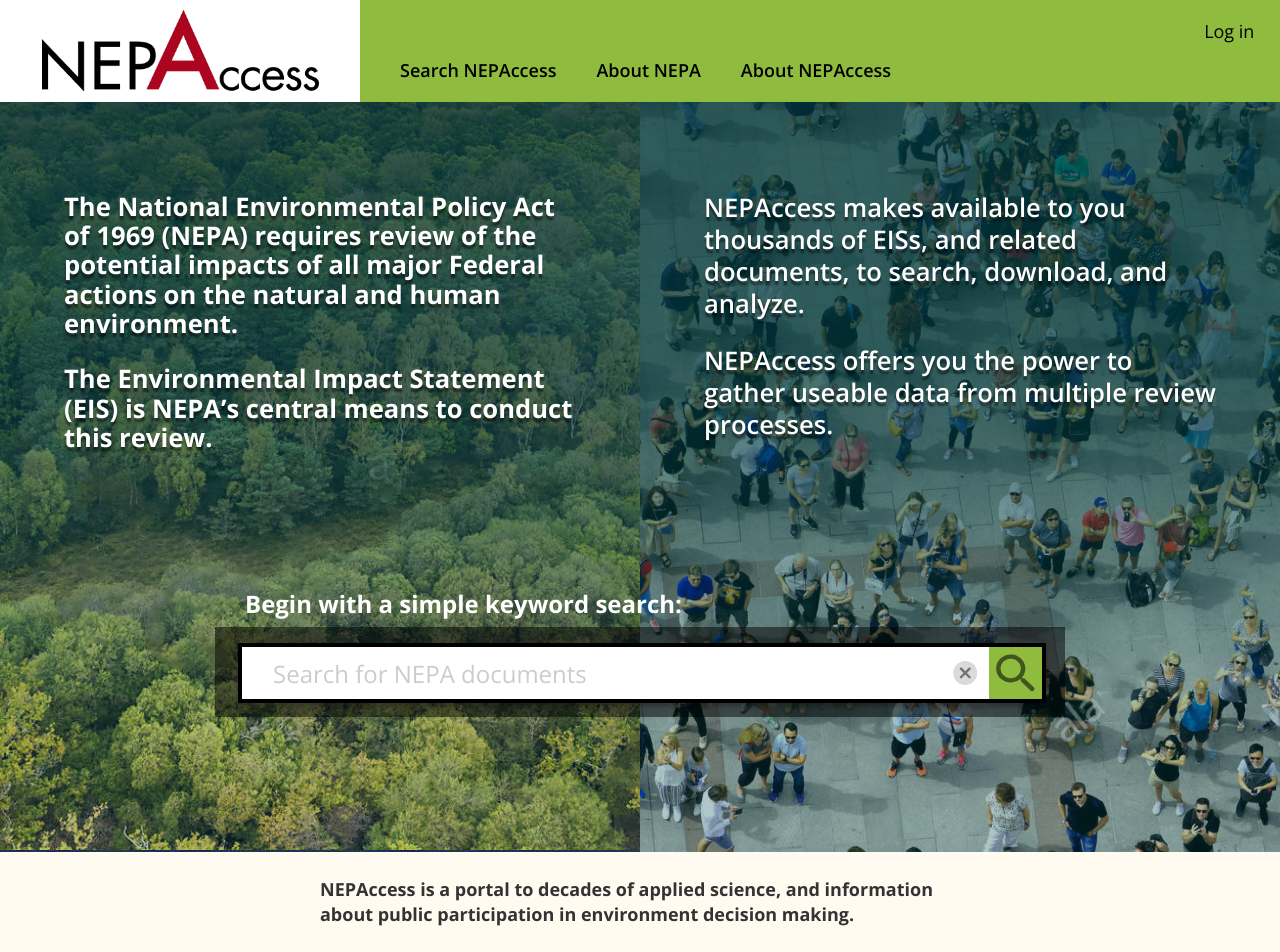
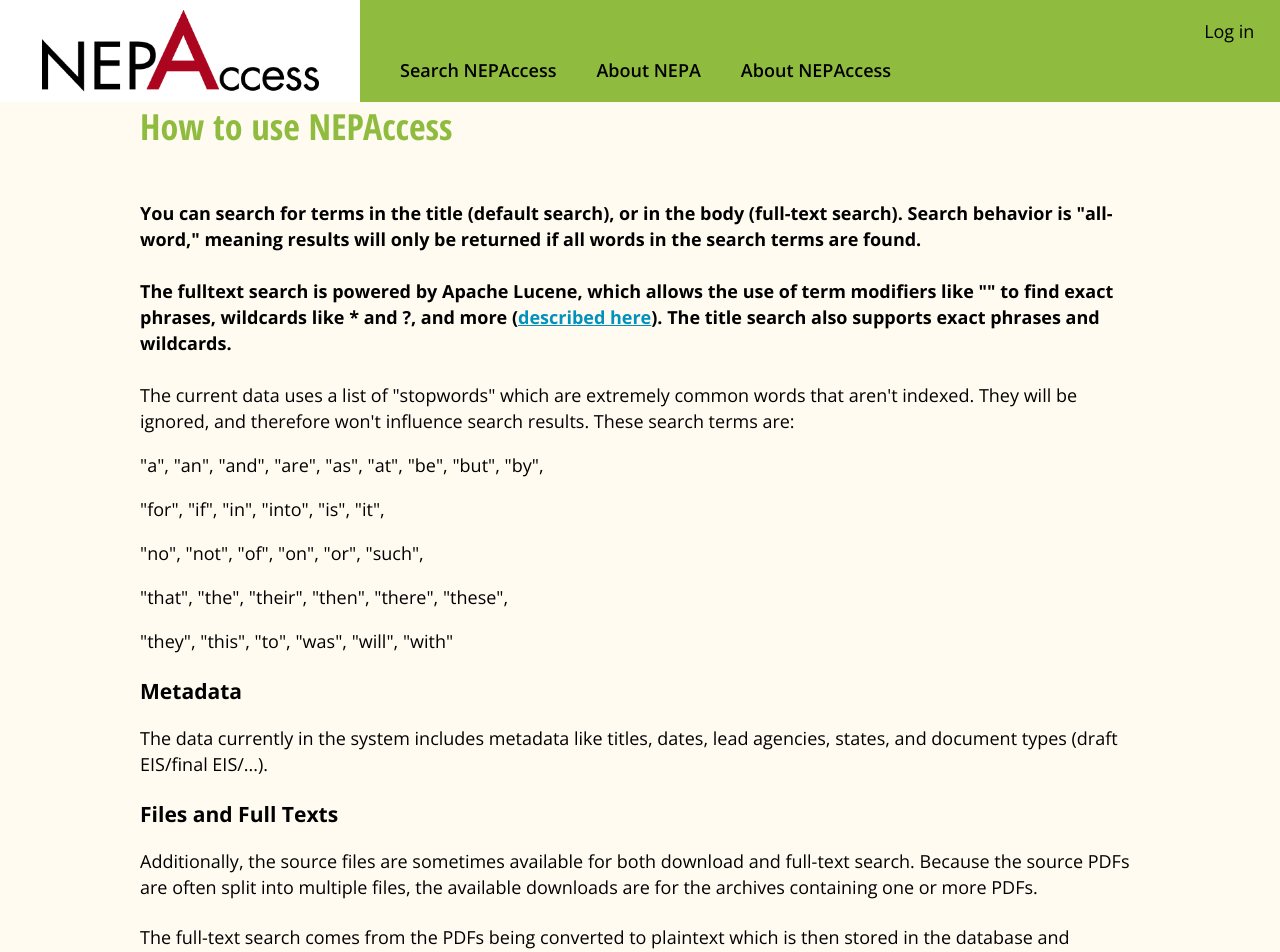
Before and after one commit to GeorgeMSchaffer/nepaccessFront, a React (Create React App) app: page /abouthelp in a window 1280 px wide. Shown: the top 952 px of the page. Built offline with nearby package versions, Linux system fonts and the light colour scheme; no server answers.

Commit message:
Search help page, delete modal, css

```diff
--- /dev/null
+++ b/src/AboutHelp.js
@@ -0,0 +1,60 @@
+import React from 'react';
+import './aboutNepa.css';
+
+export default class AboutHelp extends React.Component {
+
+    render () {
+        return (
+            <div>
+                <div className="spacer"> </div>
+
+                <div id="about-nepa-content">
+
+
+                    <h1 className="about-nepa-title">
+                        How to use NEPAccess
+                    </h1>
+
+                    <span className="about-nepa-bold">
+                        You can search for terms in the title (default search), or in the body (full-text search).  Search behavior is "all-word," meaning results will only be returned if all words in the search terms are found.
+                    </span>
+                    <span className="about-nepa-bold">
+                        The fulltext search is powered by Apache Lucene, which allows the use of term modifiers like "" to find exact phrases, wildcards like * and ?, and more (
+                         <a className="about-nepa-button underline" href="https://lucene.apache.org/core/2_9_4/queryparsersyntax.html#Term Modifiers">described here</a>
+                        ).  The title search also supports exact phrases and wildcards.
+                    </span>
+                    <span className="default-style">
+                        The current data uses a list of "stopwords" which are extremely common words that aren't indexed. They will be ignored, and therefore won't influence search results.
+                        These search terms are:
+                        <p>"a", "an", "and", "are", "as", "at", "be", "but", "by",</p>
+                        <p>"for", "if", "in", "into", "is", "it",</p>
+                        <p>"no", "not", "of", "on", "or", "such",</p>
+                        <p>"that", "the", "their", "then", "there", "these",</p>
+                        <p>"they", "this", "to", "was", "will", "with"</p>
+                    </span>
+
+                    <h3>
+                        Metadata
+                    </h3>
+
+                    <span className="default-style">
+                        The data currently in the system includes metadata like titles, dates, lead agencies, states, and document types (draft EIS/final EIS/...).
+                    </span>
+
+                    <h3>
+                        Files and Full Texts
+                    </h3>
+
+                    <span className="default-style">
+                        Additionally, the source files are sometimes available for both download and full-text search.  Because the source PDFs are often split into multiple files, the available downloads are for the archives containing one or more PDFs.
+                    </span>
+                    <span className="default-style">
+                        The full-text search comes from the PDFs being converted to plaintext which is then stored in the database and indexed by Lucene, while maintaining their relationship to the metadata.
+                    </span>
+
+
+                </div>
+            </div>
+        );
+    }
+}
--- a/src/AboutNepaccess.js
+++ b/src/AboutNepaccess.js
@@ -14,6 +14,10 @@ class AboutNepaccess extends React.Component {
                     <h1 className="about-nepa-title">
                         About NEPAccess
                     </h1>
+
+                    <span className="default-style">
+                        <Link className="about-nepa-button underline" to="/abouthelp">How to search NEPAccess</Link>
+                    </span>
 
                     <span className="default-style bold">
                         NEPAccess helps bring <Link className="about-nepa-button" to="/aboutnepa">NEPA</Link> into the 21st century by harnessing the power of data science to enable the full vision of NEPA as a strategy to deal with emerging 21st-century social, economic, and environmental challenges.
--- a/src/Details/DeleteModal.js
+++ b/src/Details/DeleteModal.js
@@ -17,7 +17,9 @@ export default class DeleteFileLink extends React.Component {
         };
     }
 
-    showModal = (e) => { this.setState({ show: true }); }
+    showModal = (e) => {
+        this.setState({ show: true });
+    }
     hideModal = (e) => { this.setState({ show: false }); }
 
     onKeyUp = (evt) => {
@@ -113,13 +115,26 @@ export default class DeleteFileLink extends React.Component {
                     // ariaHideApp={false}
                 >
                     <button className='button modal-close' onClick={this.hideModal}>Cancel</button>
+
                     <label className="errorLabel">{this.state.networkError}</label>
+
                     <h2 className="title-color">Type DELETE and confirm to really delete this record:</h2>
-                    <input type="text" name="deleteTextBox" value={this.state.deleteText} onChange={this.deleteStateChange}/>
+
+                    <span>Enter "DELETE" here to enable delete button: </span>
+                    <input type="text" name="deleteTextBox"
+                        autoFocus
+                        value={this.state.deleteText} onChange={this.deleteStateChange}
+                    />
+
                     <hr />
+
                     <button className='button' onClick={this.deleteRecord} disabled={this.state.deleteText!=='DELETE'}>Delete</button>
                 </ReactModal>
             </div>
         );
     }
+
+    componentDidUpdate() {
+        // console.log("Modal update");
+    }
 }
--- a/src/Details/match.css
+++ b/src/Details/match.css
@@ -16,8 +16,19 @@
 
 .ReactModal__Overlay--after-open {
     z-index: 4;
-    min-width: 400px;
-    min-height: 300px;
+}
+
+.ReactModal__Content {
+  height: 50%;
+  width: 50%;
+  min-width: 400px;
+  min-height: 300px;
+  margin: auto;
+}
+
+.ReactModal__Content table.details tbody tr td {
+  margin: 0;
+  padding: 0;
 }
 
 #tooltip2Mark {
--- a/src/FulltextSearcher.js
+++ b/src/FulltextSearcher.js
@@ -104,7 +104,7 @@ class FulltextSearcher extends React.Component {
         // const { match, location, history } = this.props;
         const { history } = this.props;
         // const specials = '+ - && || ! ( ) { } [ ] ^ \" ~ * ? : \\ /';
-        const specials = '+ && || ! ( ) { } [ ] ^ ~ ? : \\ /';
+        // const specials = '+ && || ! ( ) { } [ ] ^ ~ ? : \\ /';
         const fulltextTooltipTitle = "<p className=&quot;tooltip-line&quot;>Including any of these stopwords will get zero results: &quot;a&quot;, &quot;an&quot;, &quot;and&quot;, &quot;are&quot;, &quot;as&quot;, &quot;at&quot;, &quot;be&quot;, &quot;but&quot;, &quot;by&quot;,"
         + "&quot;for&quot;, &quot;if&quot;, &quot;in&quot;, &quot;into&quot;, &quot;is&quot;, &quot;it&quot;,"
         + "&quot;no&quot;, &quot;not&quot;, &quot;of&quot;, &quot;on&quot;, &quot;or&quot;, &quot;such&quot;,"
@@ -153,11 +153,14 @@ class FulltextSearcher extends React.Component {
                                     />
 
                                     <div className="post-search-box-text" hidden={!this.state.context}>
+                                        Press enter to search for terms.  Common words (a, and, the, ...) are not indexed.
+                                    </div>
+                                    {/* <div className="post-search-box-text" hidden={!this.state.context}>
                                         Press enter to search for terms.  Stopwords (a, and, the, ...) are not indexed.  Searching for "exact phrases" is supported, as well as wildcards* or -excluded -words.
-                                    </div>
-                                    <div className="post-search-box-text" hidden={!this.state.context}>
+                                    </div> */}
+                                    {/* <div className="post-search-box-text" hidden={!this.state.context}>
                                         Special characters treated as spaces: {specials}
-                                    </div>
+                                    </div> */}
 
                                     <svg onClick={this.onIconClick} id="search-icon" width="39" height="38" viewBox="0 0 39 38" fill="none" xmlns="http://www.w3.org/2000/svg">
                                         <path fillRule="evenodd" clipRule="evenodd" d="M26.4582 24.1397H28.2356L37.7751 33.3063C38.6976 34.1886 38.6976 35.6303 37.7751 36.5125C36.8526 37.3947 35.3452 37.3947 34.4228 36.5125L24.8607 27.3674V25.6675L24.2533 25.065C21.1034 27.6471 16.8061 28.9813 12.2388 28.2496C5.98416 27.2383 0.989399 22.2462 0.224437 16.2212C-0.945506 7.11911 7.0641 -0.541243 16.5811 0.577685C22.8808 1.30929 28.1006 6.08626 29.158 12.0682C29.923 16.4363 28.5281 20.5463 25.8282 23.5588L26.4582 24.1397ZM4.61171 14.4567C4.61171 19.8146 9.13399 24.1397 14.7362 24.1397C20.3384 24.1397 24.8607 19.8146 24.8607 14.4567C24.8607 9.09875 20.3384 4.77366 14.7362 4.77366C9.13399 4.77366 4.61171 9.09875 4.61171 14.4567Z" fill="black" fillOpacity="0.54"/>
--- a/src/Main.js
+++ b/src/Main.js
@@ -18,6 +18,7 @@ import ForgotPassword from './User/ForgotPassword.js';
 
 import AboutNepa from './AboutNepa.js';
 import AboutNepaccess from './AboutNepaccess.js';
+import AboutHelp from './AboutHelp.js';
 
 import Importer from './Importer.js';
 
@@ -157,6 +158,7 @@ class Main extends React.Component {
                 <Route path="/search" component={App}/>
                 <Route path="/aboutnepa" component={AboutNepa}/>
                 <Route path="/aboutnepaccess" component={AboutNepaccess}/>
+                <Route path="/abouthelp" component={AboutHelp}/>
 
                 <Route path="/recordDetailsTab" component={RecordDetailsTab}/>
 
--- a/src/index.css
+++ b/src/index.css
@@ -223,6 +223,10 @@ body {
   background: #FFFBF1;
 }
 
+.spacer {
+    margin-top: 102px;
+}
+
 /* Special tags */
 
 *[hidden] {
@@ -281,6 +285,10 @@ button {
   font-style: italic;
   position: absolute;
   top: -20px;
+}
+
+.underline {
+    text-decoration: underline !important;
 }
 
 .disabled_download {
--- a/src/search.css
+++ b/src/search.css
@@ -432,17 +432,6 @@ a.link {
     text-decoration: none;
 }
 
-.ReactModal__Content {
-  height: 80%;
-  width: 80%;
-  margin: auto;
-}
-
-.ReactModal__Content table.details tbody tr td {
-  margin: 0;
-  padding: 0;
-}
-
 #results-label {
   margin-left: 5px;
 }
```
